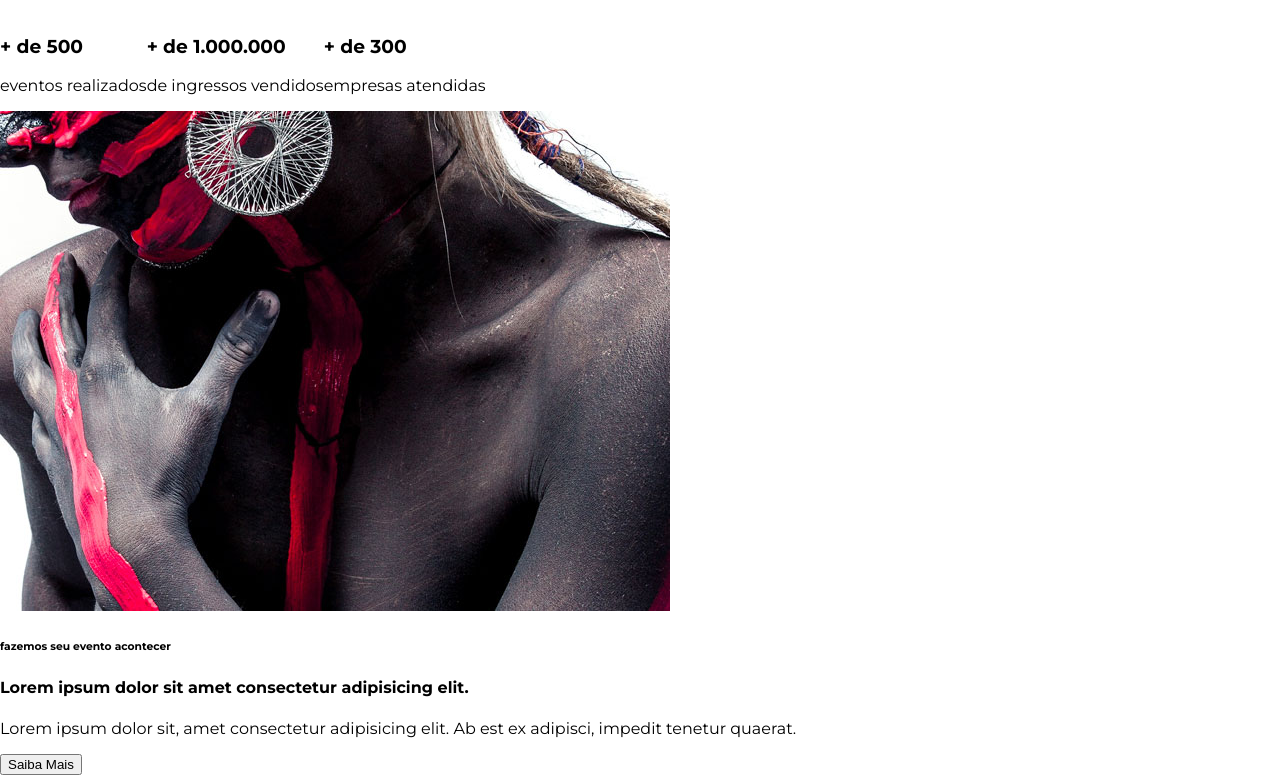
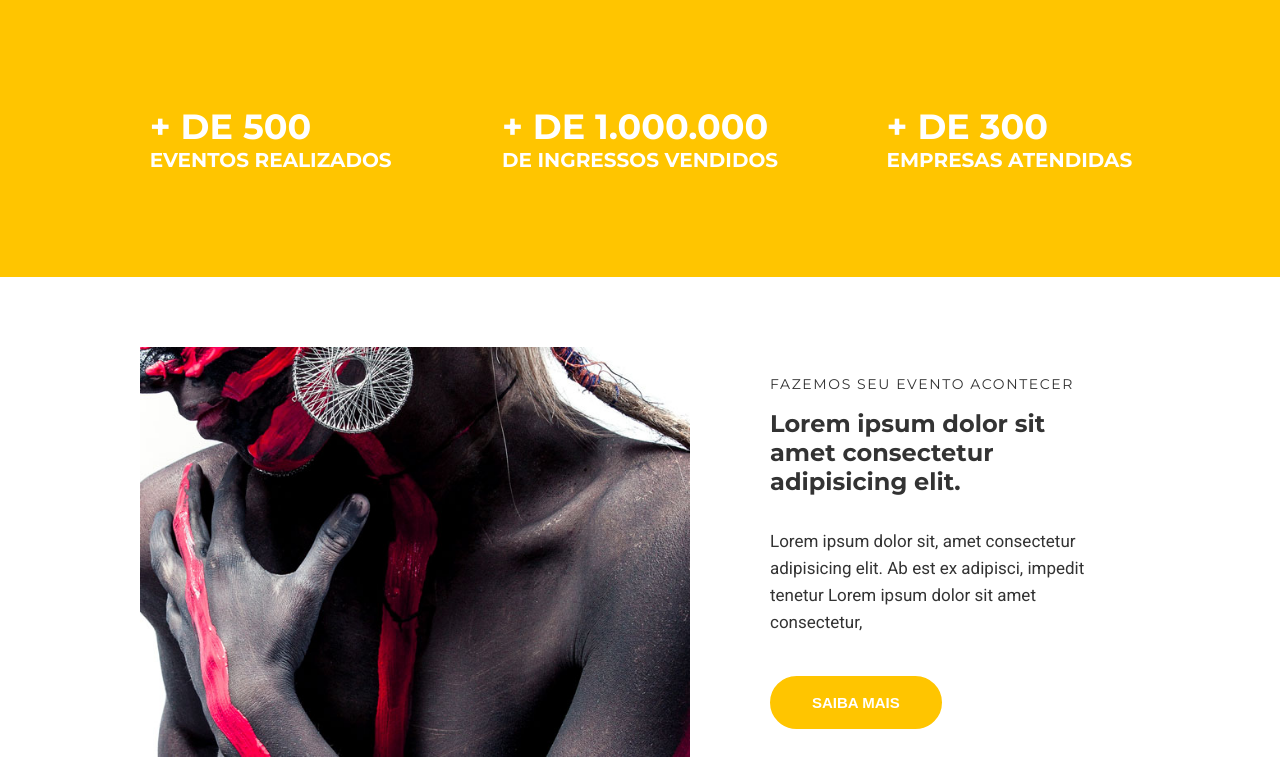
Before and after one commit to NRotondaro/studion, a website: page src/index.html in a window 1280 px wide. Shown: the part 800-1579 px from the top of the page. Drawn offline with Linux system fonts and the light colour scheme.

Commit message:
feat(home) added counter and institutional styles

```diff
--- a/src/index.html
+++ b/src/index.html
@@ -11,6 +11,7 @@
 
 <body>
     <nav class="navbar">
+        <div class="container navbar__container">
             <h1 class="logo-studion">
                 Studi<span class="copy--primary">on</span>
                 <span class="logo-studion__subtitle">Eventos</span>
@@ -42,6 +43,7 @@
                     </a>
                 </li>
             </ul>
+        </div>
     </nav>
 
     <header>
@@ -58,30 +60,46 @@
     </header>
 
     <main>
-        <section>
-            <ul>
+        <section id="counter">
+            <ul class="container counter__container">
                 <li>
-                    <h3>+ de 500 </h3>eventos realizados
+                    <h3>
+                        + de 500
+                        <small>
+                            eventos realizados
+                        </small>
+                    </h3>
                 </li>
                 <li>
-                    <h3>+ de 1.000.000 </h3>de ingressos vendidos
+                    <h3>
+                        + de 1.000.000
+                        <small>
+                            de ingressos vendidos
+                        </small>
+                    </h3>
                 </li>
                 <li>
-                    <h3>+ de 300 </h3> empresas atendidas
+                    <h3>
+                        + de 300
+                        <small>
+                            empresas atendidas
+                        </small>
+                    </h3>
                 </li>
+
             </ul>
         </section>
 
-        <section>
-            <div>
-                <img src="./images/institutional.jpg" />
+        <section class="container institutional">
+            <img class="institutional__image" src="./images/institutional.jpg" alt="Studion institutional" />
+            <div class="institutional__copy">
                 <h6>fazemos seu evento acontecer</h6>
                 <h4>Lorem ipsum dolor sit amet consectetur adipisicing elit.</h4>
                 <p>
                     Lorem ipsum dolor sit, amet consectetur adipisicing elit. Ab est ex adipisci, impedit tenetur
-                    quaerat.
+                    Lorem ipsum dolor sit amet consectetur,
                 </p>
-                <button>Saiba Mais</button>
+                <button class="btn btn--institutional">Saiba Mais</button>
             </div>
         </section>
 
@@ -98,10 +116,12 @@
 
     <footer>
         <div>
-            <h2>Studi<span>on</span><spna>Eventos</spna></h2>
+            <h2>Studi<span>on</span>
+                <spna>Eventos</spna>
+            </h2>
             <form>
                 <label for="">receba news e promoções</label>
-                <input type="email" placeholder="email"/>
+                <input type="email" placeholder="email" />
                 <button type="submit">Enviar</button>
             </form>
             <ul>
--- a/src/style.css
+++ b/src/style.css
@@ -1,5 +1,4 @@
-@import url('https://fonts.googleapis.com/css2?family=Montserrat:wght@300;400;700;900&display=swap');
-
+@import url('https://fonts.googleapis.com/css2?family=Montserrat:wght@300;400;500;700;900&family=Roboto&display=swap');
 * {
     box-sizing: border-box;
 }
@@ -7,13 +6,26 @@
 :root {
     font-family: 'Montserrat', sans-serif;
     font-size: 16px;
+    --color-copy: #333;
     --color-primary: #FFC500;
     --default-padding: 1rem;
+    color: var(--color-copy);
 }
 
 body {
     margin: 0;
     padding-top: 7.75rem;
+}
+
+header,
+main,
+footer {
+    overflow-x: hidden;
+}
+
+.container {
+    max-width: 1140px;
+    margin: 0 auto;
 }
 
 ul {
@@ -25,16 +37,21 @@ ul {
 .navbar {
     position: fixed;
     z-index: 1;
+    top: 0;
+    left: 0;
+    width: 100%;
+    background-color: #000;
+    color: #FFF;
+}
+
+.navbar__container {
     display: grid;
     grid-template-columns: 1fr 9fr;
     align-items: center;
-    top: 0;
-    left: 0;
     width: 100vw;
     height: 7.75rem;
     padding: 0 1rem;
-    background-color: #000;
-    color: #FFF;
+
 }
 
 .navbar__links {
@@ -108,10 +125,12 @@ ul {
     font-size: 6.25rem;
     line-height: 6.25rem;
     text-transform: uppercase;
+    margin: 1rem 0;
 }
 
 .slide__copy h2 span {
     display: block;
+
 }
 
 .btn {
@@ -129,8 +148,73 @@ ul {
 
 .btn:hover,
 .btn:active,
-.btn:focus {
+.btn:focus,
+.btn--institutional {
     border-color: var(--color-primary);
     background-color: var(--color-primary);
     color: #FFF;
 }
+
+#counter {
+    background-color: var(--color-primary);
+    color: #FFF;
+    text-transform: uppercase;
+}
+
+.counter__container {
+    display: grid;
+    grid-template-columns: repeat(auto-fill, minmax(300px, 1fr));
+    place-items: center;
+    padding: 4.375rem 1rem;
+}
+
+.counter__container h3 {
+    font-size: 2.1875rem;
+}
+
+.counter__container h3 small {
+    display: block;
+    font-size: 1.25rem;
+}
+
+.institutional {
+    display: grid;
+    grid-template-columns: auto auto;
+    gap: 3.125rem;
+    align-items: center;
+    padding: 4.375rem;
+}
+
+.institutional__image {
+    max-width: 550px;
+}
+
+.institutional__copy {
+    padding: 0 1.875rem;
+}
+
+.institutional__copy h6 {
+    font-size: 0.875rem;
+    text-transform: uppercase;
+    letter-spacing: 0.1rem;
+    font-weight: 400;
+    margin: 0;
+}
+
+.institutional__copy h4 {
+    font-size: 1.5rem;
+    margin-top: 1rem;
+}
+
+.institutional__copy p {
+    font-size: 1.0625rem;
+    line-height: 1.6875rem;
+    font-family: 'Roboto', sans-serif;
+    margin-bottom: 0;
+    margin-bottom: 2.5rem;
+}
+
+.btn--institutional:hover {
+    color: var(--color-copy);
+    background: unset;
+}
```
Lines whose indentation alone changed are shown as unchanged.
